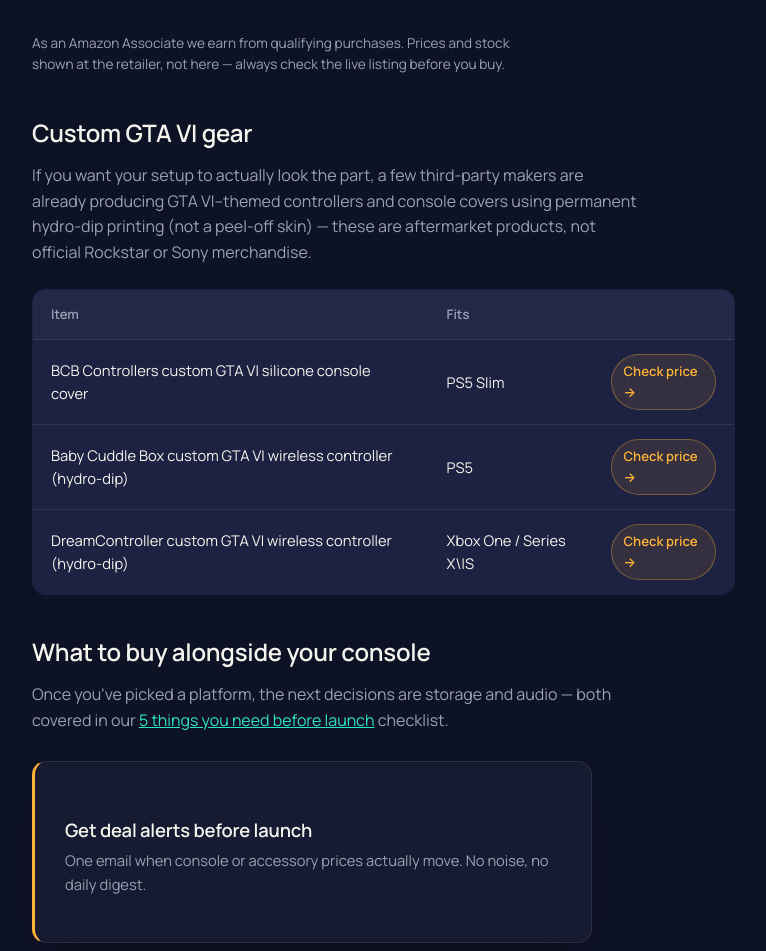
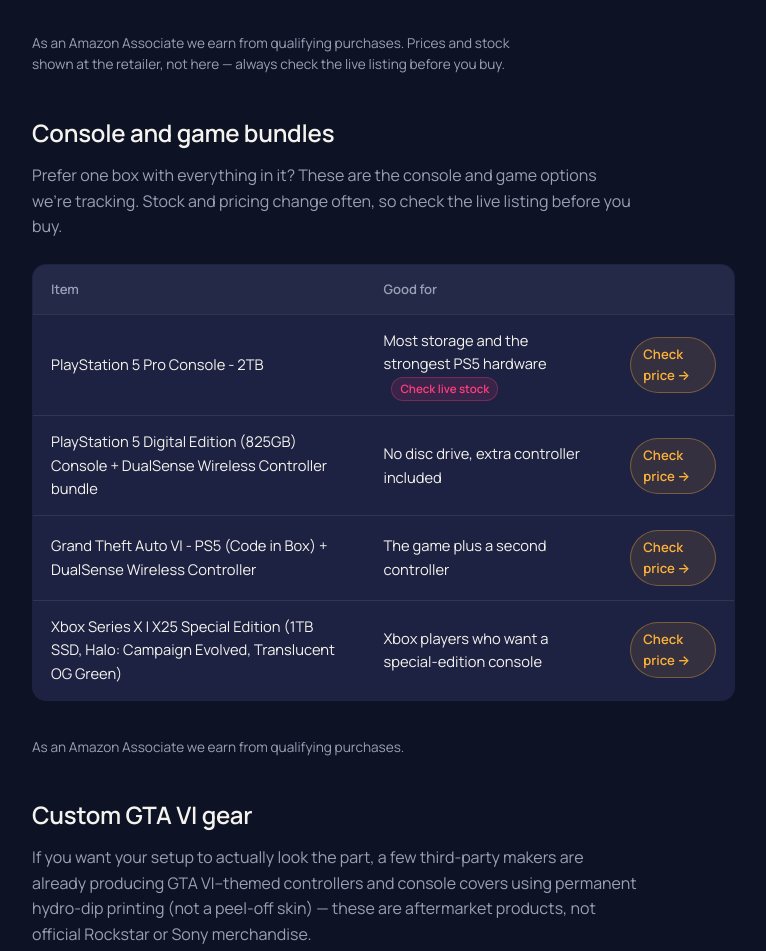
Before and after one commit to billionaire55/Preload6-site, a plain HTML site: page setup-guides/ps5-vs-xbox-gta6.html in a window 1280 px wide. Shown: the part 2519-3470 px from the top of the page, without its empty margins (72-838 px from the left). Drawn offline with Linux system fonts and the light colour scheme; a web font is replaced by a local one.

Commit message:
Update ps5-vs-xbox-gta6.html

```diff
--- a/setup-guides/ps5-vs-xbox-gta6.html
+++ b/setup-guides/ps5-vs-xbox-gta6.html
@@ -549,6 +549,43 @@ body::before {
       before you buy.
     </p>
 
+    <h2>Console and game bundles</h2>
+    <p>
+      Prefer one box with everything in it? These are the console and
+      game options we're tracking. Stock and pricing change often, so
+      check the live listing before you buy.
+    </p>
+    <table class="pick-table">
+      <thead>
+        <tr><th>Item</th><th>Good for</th><th></th></tr>
+      </thead>
+      <tbody>
+        <tr>
+          <td>PlayStation 5 Pro Console - 2TB</td>
+          <td>Most storage and the strongest PS5 hardware <span class="stock-flag">Check live stock</span></td>
+          <td><a class="buy" href="https://link.amazon/B0euBeUsX">Check price →</a></td>
+        </tr>
+        <tr>
+          <td>PlayStation 5 Digital Edition (825GB) Console + DualSense Wireless Controller bundle</td>
+          <td>No disc drive, extra controller included</td>
+          <td><a class="buy" href="https://link.amazon/B0i322F9i">Check price →</a></td>
+        </tr>
+        <tr>
+          <td>Grand Theft Auto VI - PS5 (Code in Box) + DualSense Wireless Controller</td>
+          <td>The game plus a second controller</td>
+          <td><a class="buy" href="https://link.amazon/B0hBVd9tM">Check price →</a></td>
+        </tr>
+        <tr>
+          <td>Xbox Series X | X25 Special Edition (1TB SSD, Halo: Campaign Evolved, Translucent OG Green)</td>
+          <td>Xbox players who want a special-edition console</td>
+          <td><a class="buy" href="https://link.amazon/B03HKjrzi">Check price →</a></td>
+        </tr>
+      </tbody>
+    </table>
+    <p style="font-size:0.85rem">
+      As an Amazon Associate we earn from qualifying purchases.
+    </p>
+
     <h2>Custom GTA VI gear</h2>
     <p>
       If you want your setup to actually look the part, a few
```
